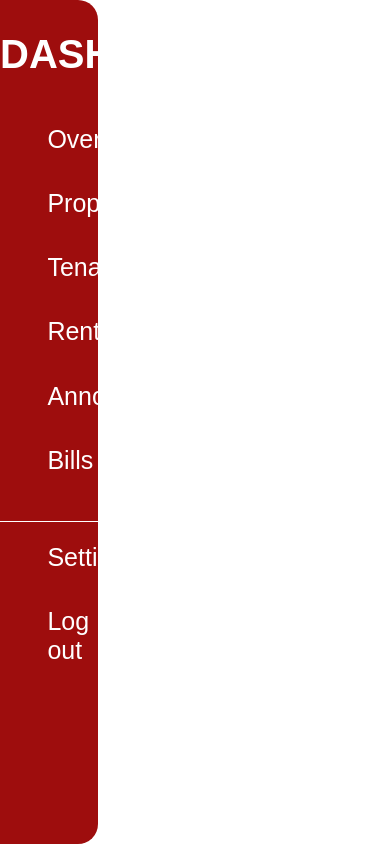
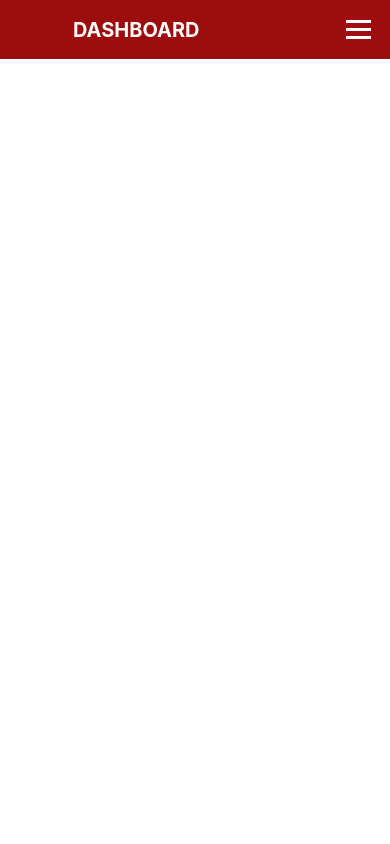
Before and after one commit to RajabKarume/rentRahisiFrontend, a React (Create React App) app: page / in a window 390 px wide. Built offline with nearby package versions, Linux system fonts and the light colour scheme.

Commit message:
✨added responsiveness to the side bar

```diff
--- a/src/components/sidebar/SideBar.css
+++ b/src/components/sidebar/SideBar.css
@@ -41,9 +41,52 @@ h1{
     justify-content: start;
     align-items: start;
     text-align: start;
+    cursor: pointer;
+
 }
 li:hover{
     background-color: #8a0202;
+
+}
+.hamburger-container{
+    display: none;
+}
+.hamburger{
     cursor: pointer;
 
 }
+.bar{
+    display: block;
+    width: 25px;
+    height: 3px;
+    margin: 5px auto;
+    background-color: #ffffff;
+
+}
+@media (max-width: 1000px){
+    .hamburger-container{
+        display: flex;
+        background-color: #9E0D0D;
+        height: 7vh;
+        width: 100vw;
+        align-items: center;
+        justify-content: center;
+
+    }
+    h1{
+        color: #ffffff;
+        margin-left: auto;
+        margin-right: auto;
+        font-size: 20px;
+    }
+    .hamburger{
+        margin-right: 5%;
+        margin-left: auto;
+
+
+    }
+
+    .sidebarContainer{
+        display: none;
+    }
+}
--- a/src/components/sidebar/SideBar.js
+++ b/src/components/sidebar/SideBar.js
@@ -4,6 +4,15 @@ import "./SideBar.css"
 function SideBar(){
 
     return(
+        <div>
+            <div className="hamburger-container">
+                <h1>DASHBOARD</h1>
+                <div className="hamburger">
+                        <span className="bar"></span>
+                        <span className="bar"></span>
+                        <span className="bar"></span>
+                </div>
+            </div>
             <div className="sidebarContainer">
                 <div className="h1-div">
                     <h1>DASHBOARD</h1>
@@ -24,6 +33,8 @@ function SideBar(){
                         <li>Log out</li>
                     </ul>
                 </div>
+
+            </div>
         </div>
     )
 }
```
Lines whose indentation alone changed are shown as unchanged.
